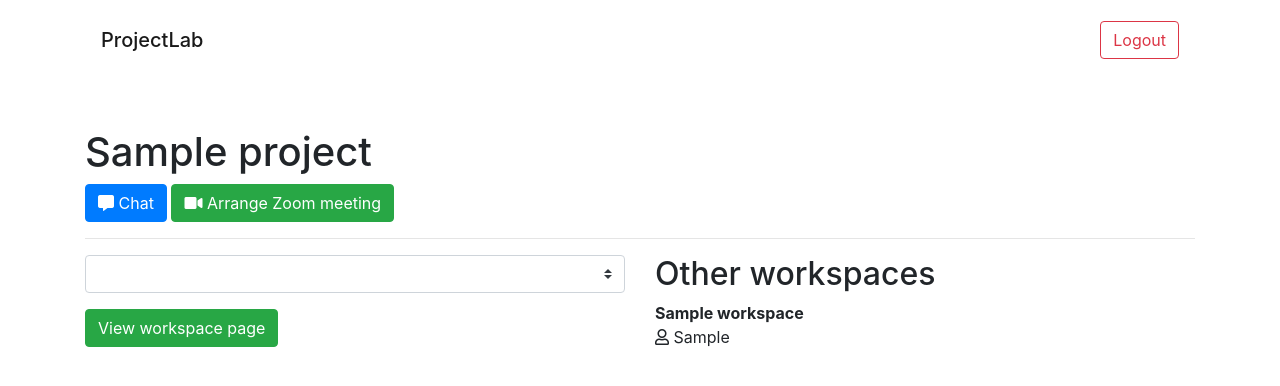
After one commit to chrisgolds/projectlab, a Django app: template projectlab/templates/projectlab/project.html in a window 1280 px wide. The commit adds this page. Shown: the top 386 px of the page. Run offline with Django 3.2, Linux system fonts and the light colour scheme; the template is opened without the code that fills it: values that come from a table or form of the project are taken from there, others are empty; tables that the repository leaves empty hold one stand-in row (values such as "Sample post"); lists and menus that the app fills with data are empty; some libraries are stand-ins or nearby versions.

Commit message:
Created project page, 403 page when user attempts to access project they are not authorised to access. Navbar appended to all pages where logged in

```diff
--- a/projectlab/templates/projectlab/create_project.html
+++ b/projectlab/templates/projectlab/create_project.html
@@ -1,7 +1,7 @@
 <!DOCTYPE html>
 <html>
 <head>
-	<title>Create new project</title>
+	<title>Create new project - ProjectLab</title>
 	<link rel="stylesheet" href="https://maxcdn.bootstrapcdn.com/bootstrap/4.0.0/css/bootstrap.min.css" integrity="sha384-Gn5384xqQ1aoWXA+058RXPxPg6fy4IWvTNh0E263XmFcJlSAwiGgFAW/dAiS6JXm" crossorigin="anonymous">
 	<script src="https://code.jquery.com/jquery-3.2.1.slim.min.js" integrity="sha384-KJ3o2DKtIkvYIK3UENzmM7KCkRr/rE9/Qpg6aAZGJwFDMVNA/GpGFF93hXpG5KkN" crossorigin="anonymous"></script>
 	<script src="https://cdnjs.cloudflare.com/ajax/libs/popper.js/1.12.9/umd/popper.min.js" integrity="sha384-ApNbgh9B+Y1QKtv3Rn7W3mgPxhU9K/ScQsAP7hUibX39j7fakFPskvXusvfa0b4Q" crossorigin="anonymous"></script>
@@ -14,6 +14,7 @@
 </head>
 <body>
 	<div class="container">
+		{% include "projectlab/navbar.html" %}
 		<div class="row">
 			<div class="col-md-6">
 				<h1>Create new project</h1>
--- /dev/null
+++ b/projectlab/templates/projectlab/navbar.html
@@ -0,0 +1,8 @@
+<nav class="navbar navbar-expand-lg navbar-light justify-content-between" style="background-color: #ffffff; height: 80px;">
+  <a class="navbar-brand mb-0 h1" href="{% url 'projectlab:home' acc=user.usr.username %}">ProjectLab</a>
+  <form action="{% url 'projectlab:logout_user' %}">
+    <input class="btn btn-outline-danger" type="submit" value="Logout">
+</form>
+</nav>
+<br>
+<br>
--- /dev/null
+++ b/projectlab/templates/projectlab/project.html
@@ -0,0 +1,50 @@
+<!DOCTYPE html>
+<html>
+<head>
+	<title>{{ project.name }}</title>
+	<link rel="stylesheet" href="https://maxcdn.bootstrapcdn.com/bootstrap/4.0.0/css/bootstrap.min.css" integrity="sha384-Gn5384xqQ1aoWXA+058RXPxPg6fy4IWvTNh0E263XmFcJlSAwiGgFAW/dAiS6JXm" crossorigin="anonymous">
+	<script src="https://code.jquery.com/jquery-3.2.1.slim.min.js" integrity="sha384-KJ3o2DKtIkvYIK3UENzmM7KCkRr/rE9/Qpg6aAZGJwFDMVNA/GpGFF93hXpG5KkN" crossorigin="anonymous"></script>
+	<script src="https://cdnjs.cloudflare.com/ajax/libs/popper.js/1.12.9/umd/popper.min.js" integrity="sha384-ApNbgh9B+Y1QKtv3Rn7W3mgPxhU9K/ScQsAP7hUibX39j7fakFPskvXusvfa0b4Q" crossorigin="anonymous"></script>
+	<script src="https://maxcdn.bootstrapcdn.com/bootstrap/4.0.0/js/bootstrap.min.js" integrity="sha384-JZR6Spejh4U02d8jOt6vLEHfe/JQGiRRSQQxSfFWpi1MquVdAyjUar5+76PVCmYl" crossorigin="anonymous"></script>
+	<link rel="stylesheet" href="https://use.fontawesome.com/releases/v5.7.0/css/all.css" integrity="sha384-lZN37f5QGtY3VHgisS14W3ExzMWZxybE1SJSEsQp9S+oqd12jhcu+A56Ebc1zFSJ" crossorigin="anonymous">
+</head>
+<body>
+	<div class="container">
+		{% include "projectlab/navbar.html" %}
+		<div class="row">
+			<div class="col-md-12">
+				<h1>{{ project.name }}</h1>
+				<button class="btn btn-primary"><i class="fas fa-comment-alt"></i> Chat</button>
+				<button class="btn btn-success"><i class="fas fa-video"></i> Arrange Zoom meeting</button>
+				{% if user.usr.username == project.lead %}
+				<button class="btn btn-danger"><i class="fas fa-file-archive"></i> Merge and close</button>
+				{% endif %}
+				<hr>
+			</div>
+			<div class="col-md-6">
+				<div class="form-group">
+					<select class="custom-select" id="unis">
+						{% for workspace in workspaces %}
+						{% if user.usr.username == workspace.user %}
+						<option value="{{ workspace.name }}">{{ workspace.name }}</option>
+						{% endif %}
+						{% endfor %}
+					</select>
+				</div>
+				<button class="btn btn-success">View workspace page</button>
+			</div>
+			<div class="col-md-6">
+				<h2>Other workspaces</h2>
+				{% for workspace in workspaces %}
+				{% if not user.usr.username == workspace.user %}
+				<div>
+					<strong>{{ workspace.name }}</strong>
+					<p><i class="far fa-user"></i> {{ workspace.user }}</p>
+				</div>
+				{% endif %}
+				{% endfor %}
+			</div>
+		</div>
+	</div>
+</body>
+</html>
--- a/projectlab/urls.py
+++ b/projectlab/urls.py
@@ -6,10 +6,12 @@ app_name = "projectlab"
 urlpatterns = [
     path('', views.login, name='login'),
     path('verify_login/', views.verify_login, name='verify_login'),
+    path('logout_user/', views.logout_user, name='logout_user'),
     path('verify_sign_up/', views.verify_sign_up, name='verify_sign_up'),
     path('search_user/', views.search_user, name='search_user'),
     path('<str:acc>/home/', views.home, name='home'),
     path('update_university/', views.update_university, name='update_university'),
     path('<str:acc>/create_project/', views.create_project, name='create_project'),
-    path('init_project/', views.init_project, name='init_project')
+    path('init_project/', views.init_project, name='init_project'),
+    path('<str:acc>/project/<int:proj_id>', views.view_project, name='view_project')
 ]
```
Also changed, not shown: projectlab/templates/projectlab/403.html (added, +31 -0 lines), projectlab/templates/projectlab/home.html (+3 -5 lines), projectlab/views.py (+22 -1 lines), 1 other file.
